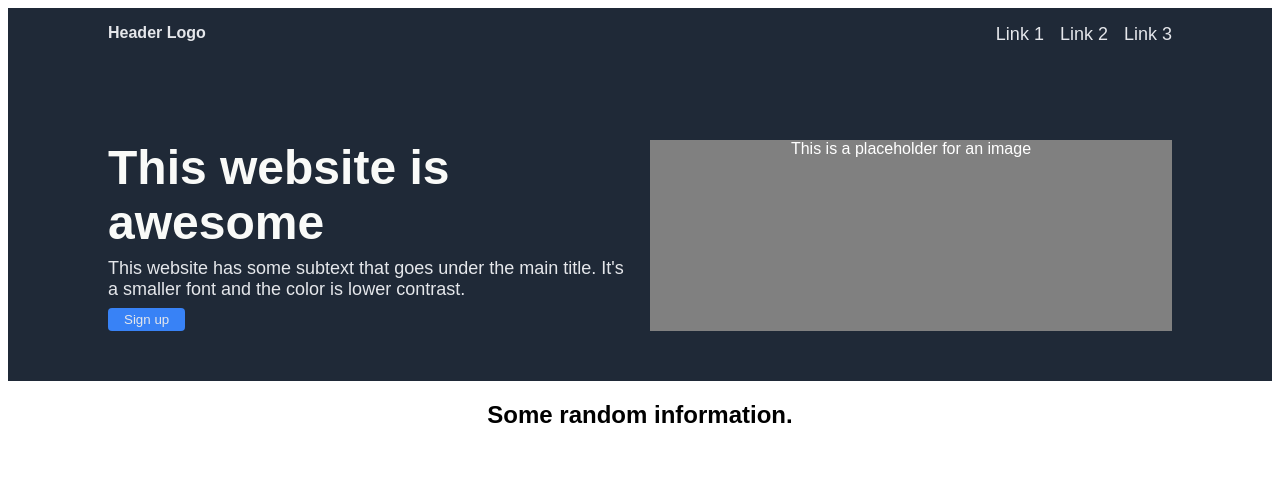
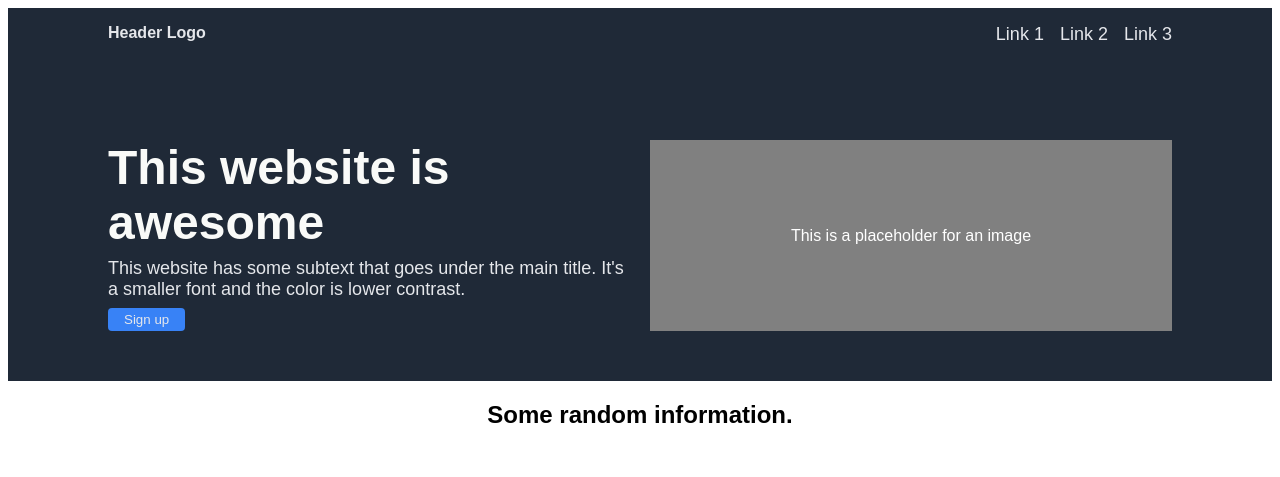
Before and after one commit to tjsk8ta/Landing-page-project, a plain HTML site: page index.html in a window 1280 px wide. Shown: the top 477 px of the page. Drawn offline with Linux system fonts and the light colour scheme.

Commit message:
Centred the text in the grey image placeholder box

```diff
--- a/index.html
+++ b/index.html
@@ -16,15 +16,18 @@
             <a href="link3.html">Link 3</a>
         </div>
     </div>
-    <div class="footer"></div>
+
     <div class="section1">
         <div class="s1-left">
             <div class="s1-header">This website is awesome</div>
             <div class="s1-text">This website has some subtext that goes under the main title. It's a smaller font and the color is lower contrast.</div>
             <button class="s1-button">Sign up</button>
         </div>
-        <div class="s1-img"> This is a placeholder for an image</div>
+        <div class="s1-img">
+            <p>This is a placeholder for an image</p>
+        </div>
     </div>
+
     <div class="section2">
         <h2 class="s2-header">Some random information.</h2>
         <div class="s2-container">
@@ -46,10 +49,12 @@
             </div>
         </div>
     </div>
+
     <div class="section3">
         <p class="quote">This is an inspiring quote, or a testimonial from a customer. Maybe it's just filling up space, or maybe people will actually read it. Who knows? All I know is that it looks nice.</p>
         <p class="quote-source">- Thor, God of Thunder</p>
     </div>
+
     <div class="section4">
         <div class="s4-container">
             <div class="s4-cont-left">
@@ -59,6 +64,7 @@
             <button class="s4-button">Sign up</button>
         </div>
     </div>
+
     <footer>Copyright &copy Thomas Johnson 2022</footer>
 </body>
 </html>
--- a/styles.css
+++ b/styles.css
@@ -67,7 +67,9 @@ a {
 .s1-img {
     background-color: grey;
     color: white;
-    text-align: center;
+    display:flex;
+    justify-content: center;
+    align-items: center;
 }
 
 .s2-header {
```
